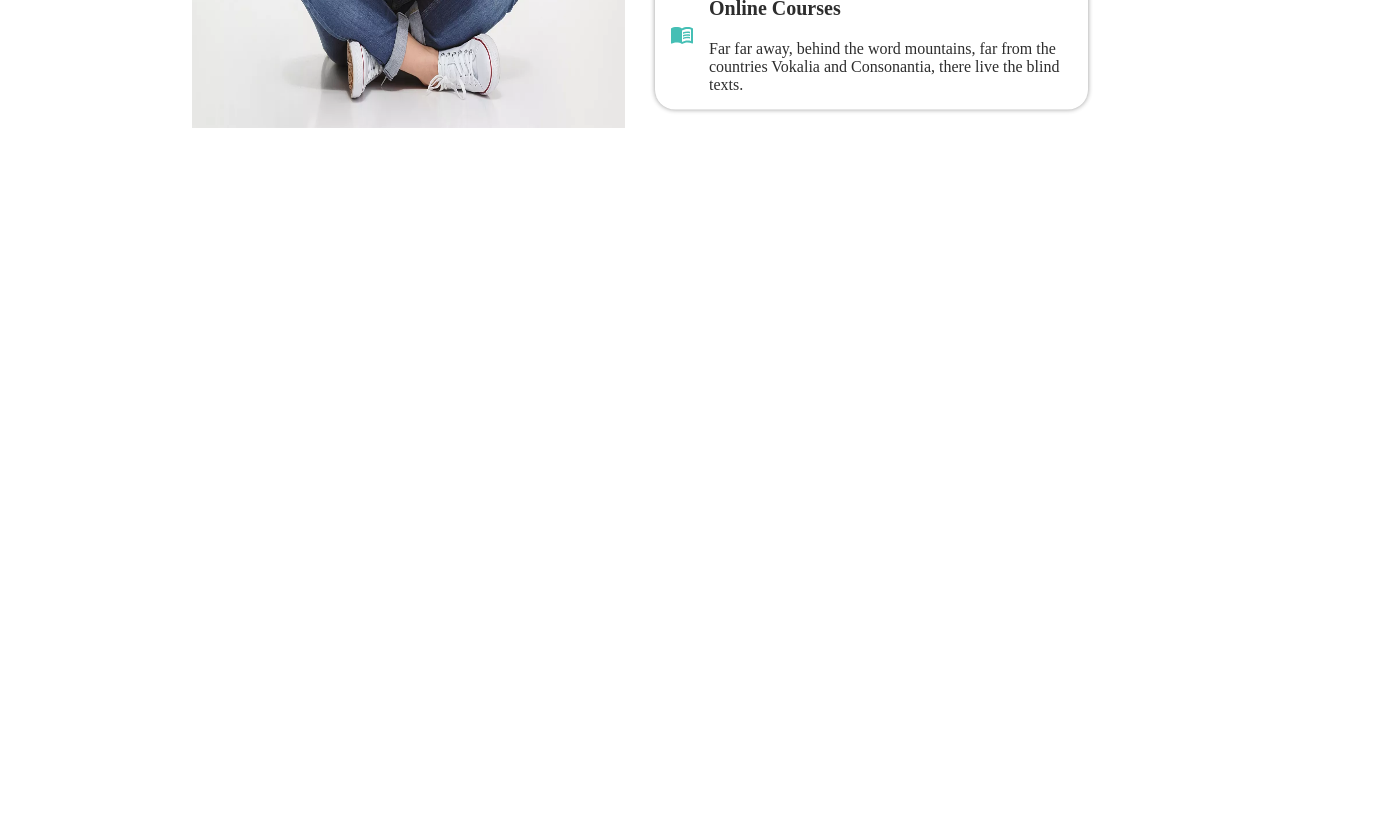
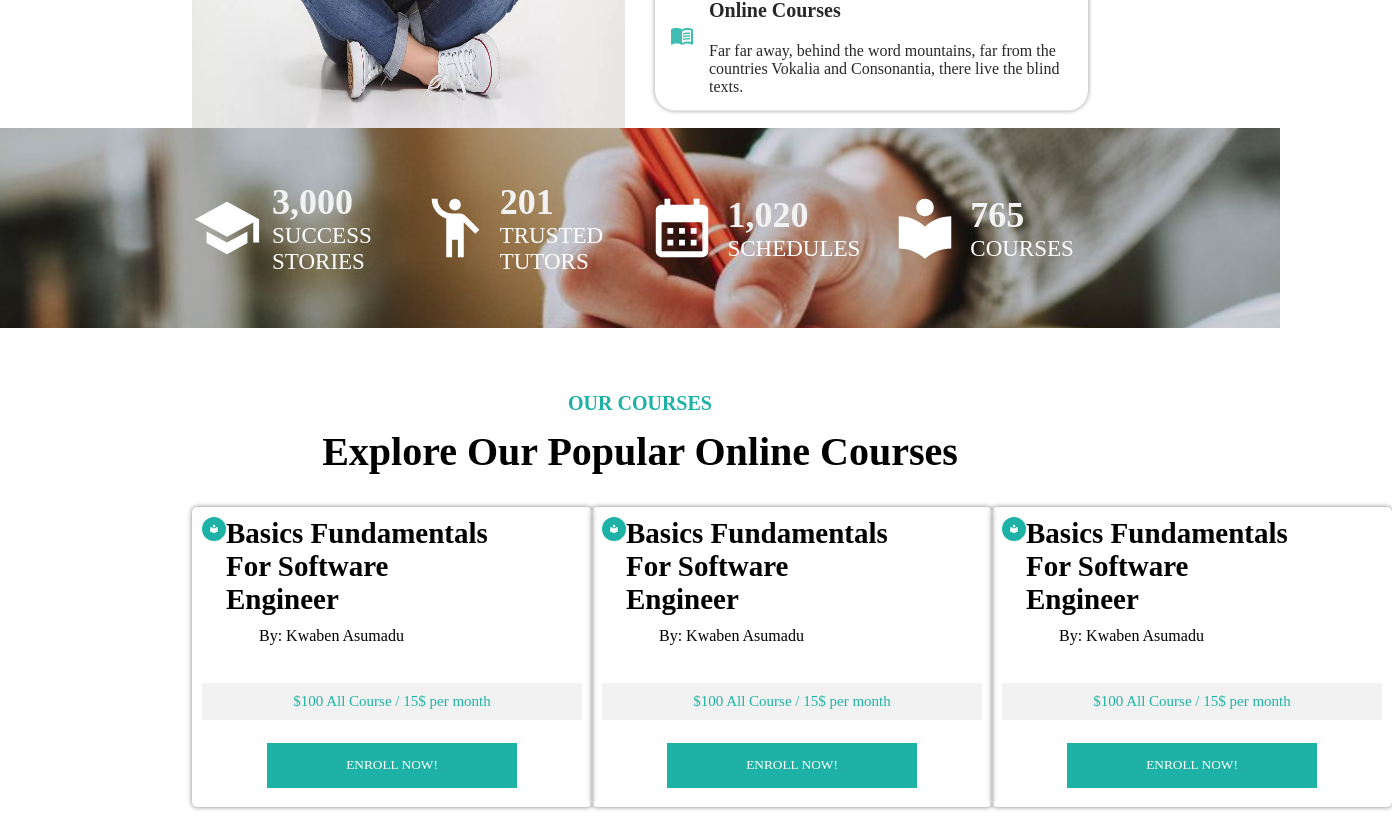
Before and after one commit to kwabenaasumadu/online-studies-web-app, a Next.js app: page / in a window 1280 px wide. Shown: the part 1320-2159 px from the top of the page, 1392 px wide, since content can reach past the window. Before the commit the page ends 1448 px from the top, so only its background shows below. Built offline with nearby package versions, Linux system fonts and the light colour scheme.

Commit message:
added popular courses

```diff
--- a/src/pages/comps/benefits/index.js
+++ b/src/pages/comps/benefits/index.js
@@ -8,7 +8,7 @@ function Index() {
 
   useEffect(() => {
     const handleScroll = () => {
-      if (window.scrollY > 18) {
+      if (window.scrollY > 23) {
         setIsVisible(true);
       }
     };
--- /dev/null
+++ b/src/pages/comps/glance/index.js
@@ -0,0 +1,55 @@
+import React from "react";
+import styles from "../../../styles/glance.module.css";
+import SchoolIcon from "@mui/icons-material/School";
+import EmojiPeopleIcon from '@mui/icons-material/EmojiPeople';
+import CalendarMonthIcon from '@mui/icons-material/CalendarMonth';
+import LocalLibraryIcon from '@mui/icons-material/LocalLibrary';
+
+function Index() {
+  return (
+    <>
+      <div className={styles.container}>
+        <div className={styles.container_items}>
+
+          <div className={styles.container_items_1}>
+            <SchoolIcon className={styles.icon} />
+
+            <div className={styles.container_items_1_des}>
+              <h1>3,000</h1>
+              <p>success stories</p>
+            </div>
+          </div>
+
+          <div className={styles.container_items_1}>
+            <EmojiPeopleIcon className={styles.icon} />
+
+            <div className={styles.container_items_1_des}>
+              <h1>201</h1>
+              <p>Trusted Tutors</p>
+            </div>
+          </div>
+
+          <div className={styles.container_items_1}>
+            <CalendarMonthIcon className={styles.icon} />
+
+            <div className={styles.container_items_1_des}>
+              <h1>1,020</h1>
+              <p>schedules</p>
+            </div>
+          </div>
+
+          <div className={styles.container_items_1}>
+            <LocalLibraryIcon className={styles.icon} />
+
+            <div className={styles.container_items_1_des}>
+              <h1>765</h1>
+              <p>courses</p>
+            </div>
+          </div>
+        </div>
+      </div>
+    </>
+  );
+}
+
+export default Index;
--- a/src/pages/comps/index.js
+++ b/src/pages/comps/index.js
@@ -1,12 +1,16 @@
 import React from 'react'
 import Showcase from '../comps/showcase'
 import Benefits from '../comps/benefits'
+import Glance from '../comps/glance'
+import PopularCourses from '../comps/popular-courses'
 
 function Index() {
   return (
     <div>
       <Showcase/>
       <Benefits/>
+      <Glance/>
+      <PopularCourses/>
     </div>
   )
 }
--- /dev/null
+++ b/src/pages/comps/popular-courses/index.js
@@ -0,0 +1,91 @@
+import React, { useEffect, useState } from "react";
+import styles from "../../../styles/popular-course.module.css";
+import LocalLibraryIcon from "@mui/icons-material/LocalLibrary";
+
+function Index() {
+  const [isVisible, setIsVisible] = useState(false);
+
+  useEffect(() => {
+    const handleScroll = () => {
+      if (window.scrollY > 65) {
+        setIsVisible(true);
+      }
+    };
+
+    window.addEventListener("scroll", handleScroll);
+
+    return () => {
+      window.removeEventListener("scroll", handleScroll);
+    };
+  }, []);
+
+  return (
+    <>
+      <div className={styles.container}>
+        <div className={styles.container_header}>
+          <span>Our courses</span>
+          <h1>Explore Our Popular Online Courses</h1>
+        </div>
+        {isVisible && (
+          <div className={styles.container_items}>
+            <div className={styles.container_items_box}>
+              <div className={styles.container_items_box_header}>
+                <LocalLibraryIcon className={styles.container_items_box_icon} />
+                <h1>Basics Fundamentals For Software Engineer</h1>
+              </div>
+              <div className={styles.tutor}>
+                <span>By: Kwaben Asumadu</span>
+              </div>
+
+              <div className={styles.price}>
+                <h1>$100 All Course / 15$ per month</h1>
+              </div>
+
+              <div className={styles.container_items_box_button}>
+                <button>Enroll Now!</button>
+              </div>
+            </div>
+
+            <div className={styles.container_items_box}>
+              <div className={styles.container_items_box_header}>
+                <LocalLibraryIcon className={styles.container_items_box_icon} />
+                <h1>Basics Fundamentals For Software Engineer</h1>
+              </div>
+              <div className={styles.tutor}>
+                <span>By: Kwaben Asumadu</span>
+              </div>
+
+              <div className={styles.price}>
+                <h1>$100 All Course / 15$ per month</h1>
+              </div>
+
+              <div className={styles.container_items_box_button}>
+                <button>Enroll Now!</button>
+              </div>
+            </div>
+
+            <div className={styles.container_items_box}>
+              <div className={styles.container_items_box_header}>
+                <LocalLibraryIcon className={styles.container_items_box_icon} />
+                <h1>Basics Fundamentals For Software Engineer</h1>
+              </div>
+              <div className={styles.tutor}>
+                <span>By: Kwaben Asumadu</span>
+              </div>
+
+              <div className={styles.price}>
+                <h1>$100 All Course / 15$ per month</h1>
+              </div>
+
+              <div className={styles.container_items_box_button}>
+                <button>Enroll Now!</button>
+              </div>
+            </div>
+          </div>
+        )}
+      </div>
+    </>
+  );
+}
+
+export default Index;
--- a/src/styles/benefits.module.css
+++ b/src/styles/benefits.module.css
@@ -73,7 +73,7 @@
 @keyframes fadeIn {
    0% {
      opacity: 0;
-     transform: translateY(20px);
+     transform: translateY(30px);
    }
    100% {
      opacity: 1; /* Fully visible */
--- /dev/null
+++ b/src/styles/glance.module.css
@@ -0,0 +1,43 @@
+.container{
+   width: 100%;
+   height: 200px;
+   background-image: url("/glance.jpg");
+   background-repeat: no-repeat;
+   background-position: center;
+   background-size: cover;
+   display: flex;
+}
+
+.container_items{
+   width: 70%;
+   margin: 0 auto;
+   display: grid;
+   grid-template-columns: 1fr 1fr 1fr 1fr;
+   gap: 30px;
+}
+
+
+.container_items_1{
+   display: flex;
+   justify-content: flex-start;
+   align-items: center;
+}
+
+.container_items_1 .icon{
+   font-size: 70px;
+   color: #fff;
+   margin-right: 10px;
+}
+
+.container_items_1_des h1{
+   font-size: 36px;
+   color: #f2f2f2;
+   font-family: 'metropolis';
+}
+
+.container_items_1_des p{
+   color: #fff;
+   font-family: 'metropolis';
+   font-size: 23px;
+   text-transform: uppercase;
+}
--- /dev/null
+++ b/src/styles/popular-course.module.css
@@ -0,0 +1,124 @@
+.container {
+   width: 100%;
+   height: 100%;
+}
+
+.container_header {
+   margin-top: 5%;
+   display: flex;
+   align-items: center;
+   justify-content: center;
+   flex-direction: column;
+}
+
+.container_header span {
+   color: #1eb2a6;
+   font-size: 20px;
+   text-transform: uppercase;
+   font-family: 'metropolis';
+   font-weight: 600;
+}
+
+.container_header h1 {
+   font-size: 40px;
+   font-family: 'metropolis';
+   color: #000;
+   margin-top: 1%;
+}
+
+.container_items {
+   display: grid;
+   grid-template-columns: 1fr 1fr 1fr;
+   width: 70%;
+   margin: 2.5% auto;
+}
+
+.container_items_box {
+   box-shadow: 0px 0px 5px rgba(0, 0, 0, 0.5);
+   height: 300px;
+   width: 400px;
+   padding: 10px;
+   border-radius: 5px;
+   animation-name: slideDown;
+   animation-duration: 3s;
+   animation-fill-mode: forwards;
+}
+
+.container_items_box:hover {
+   background-color: #1eb2a6;
+   color: #fff;
+}
+
+.container_items_box_header {
+   display: flex;
+}
+
+.container_items_box_header h1 {
+   width: 70%;
+   font-size: 29px;
+   font-family: "metropolis";
+}
+
+.container_items_box_icon {
+   font-size: 60px;
+   background-color: #1eb2a6;
+   color: #fff;
+   border-radius: 50%;
+   padding: 7px;
+}
+
+.price {
+   background-color: #f2f2f2;
+   display: flex;
+   justify-content: center;
+   align-items: center;
+   padding: 10px;
+   margin-top: 10%;
+}
+
+.tutor {
+   display: flex;
+   justify-content: flex-start;
+   align-items: center;
+   margin-top: 3%;
+   margin-left: 15%;
+}
+
+.price h1 {
+   font-size: 15px;
+   font-weight: 100;
+   color: #1eb2a6;
+}
+
+.container_items_box_button {
+   display: flex;
+   justify-content: center;
+   align-items: center;
+   margin-top: 6%;
+}
+
+.container_items_box_button button {
+   width: 250px;
+   height: 45px;
+   background-color: #1eb2a6;
+   color: #fff;
+   text-transform: uppercase;
+   font-family: 'metropolis';
+   border: none;
+}
+
+@keyframes slideDown {
+   0% {
+      transform: translateY(-100%);
+      /* Start position above the viewport */
+      opacity: 0;
+      /* Start with transparency */
+   }
+
+   100% {
+      transform: translateY(0);
+      /* End position at the top */
+      opacity: 1;
+      /* Fully visible */
+   }
+}
```
Also changed, not shown: public/glance.jpg (added).
